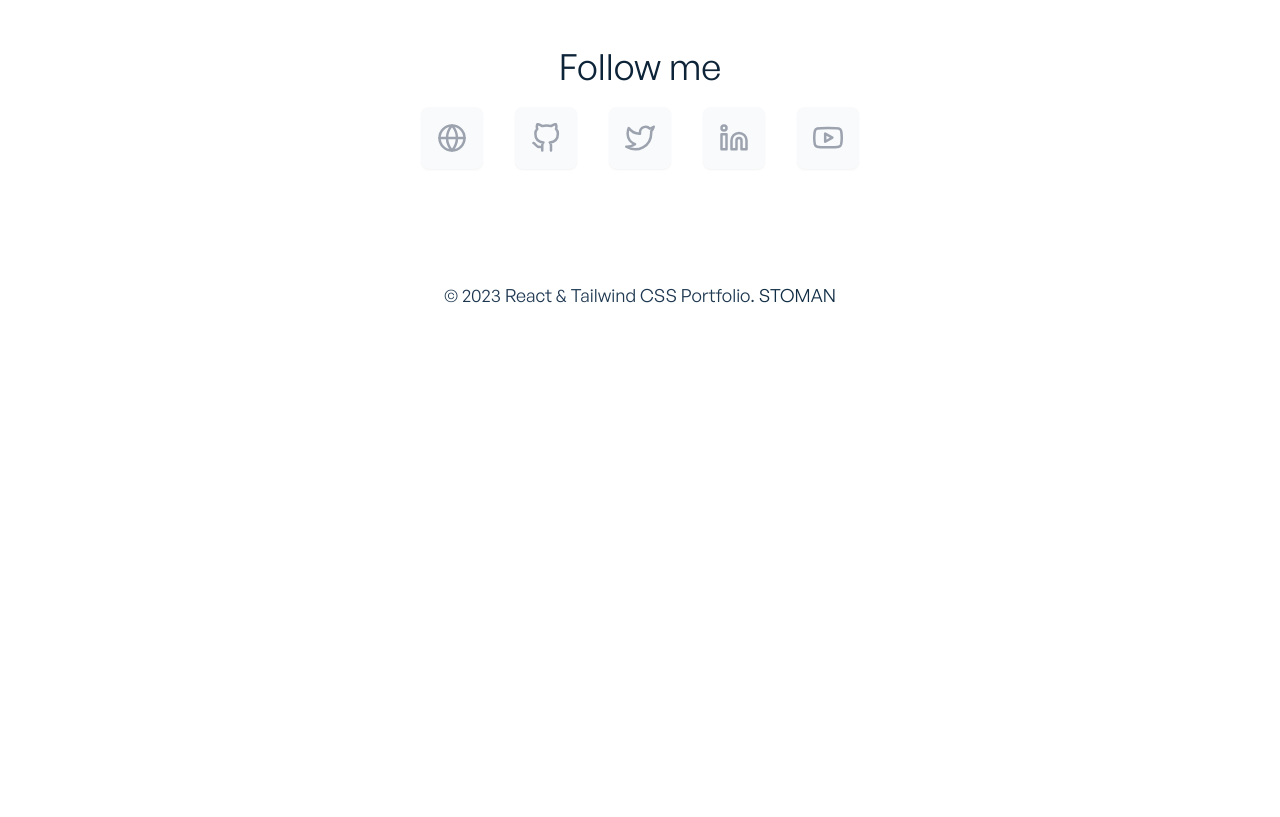
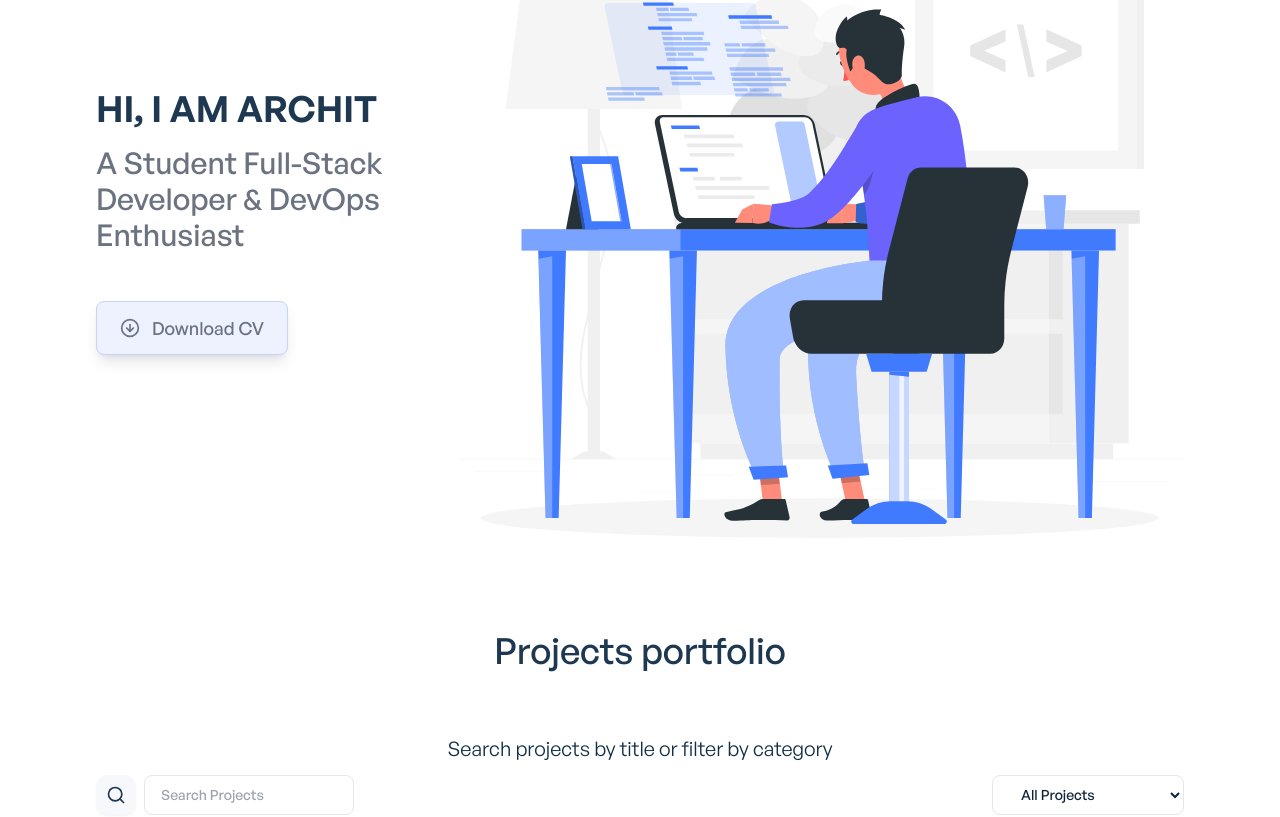
Before and after one commit to architsangal/architsangal-portfolio, a React (Create React App) app: page / in a window 1280 px wide. Shown: the part 227-1044 px from the top of the page. Before the commit the page ends 800 px from the top, so only its background shows below. Built offline with nearby package versions, Linux system fonts and the light colour scheme.

Commit message:
fixing paths

```diff
--- a/src/App.js
+++ b/src/App.js
@@ -24,8 +24,8 @@ function App() {
 					<AppHeader />
 					<Suspense fallback={""}>
 						<Routes>
-							<Route path="/architsangal-portfolio/" element={<Home />} />
-							<Route path="/architsangal-portfolio/projects/" element={<Projects />} />
+							<Route path="/" element={<Home />} />
+							<Route path="projects" element={<Projects />} />
 							<Route
 								path="projects/single-project"
 								element={<ProjectSingle />}
--- a/src/components/shared/AppBanner.jsx
+++ b/src/components/shared/AppBanner.jsx
@@ -51,7 +51,7 @@ const AppBanner = () => {
 				>
 					<a
 						download="Archit_Sangal_Resume.pdf"
-						href="/files/Archit_Sangal_Resume.pdf"
+						href="/#/files/Archit_Sangal_Resume.pdf"
 						className="font-general-medium flex justify-center items-center w-36 sm:w-48 mt-12 mb-6 sm:mb-0 text-lg border border-indigo-200 dark:border-ternary-dark py-2.5 sm:py-3 shadow-lg rounded-lg bg-indigo-50 focus:ring-1 focus:ring-indigo-900 hover:bg-indigo-500 text-gray-500 hover:text-white duration-500"
 						aria-label="Download Resume"
 					>
```
